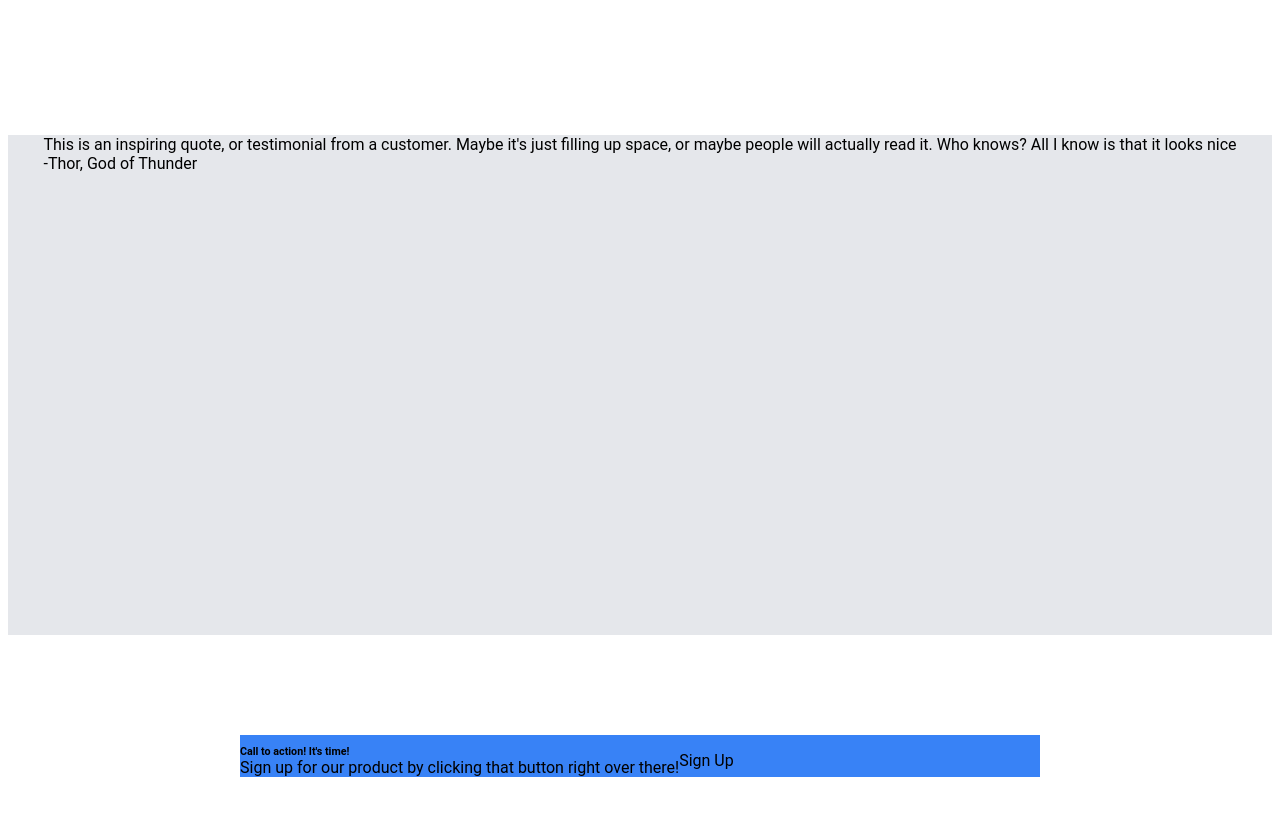
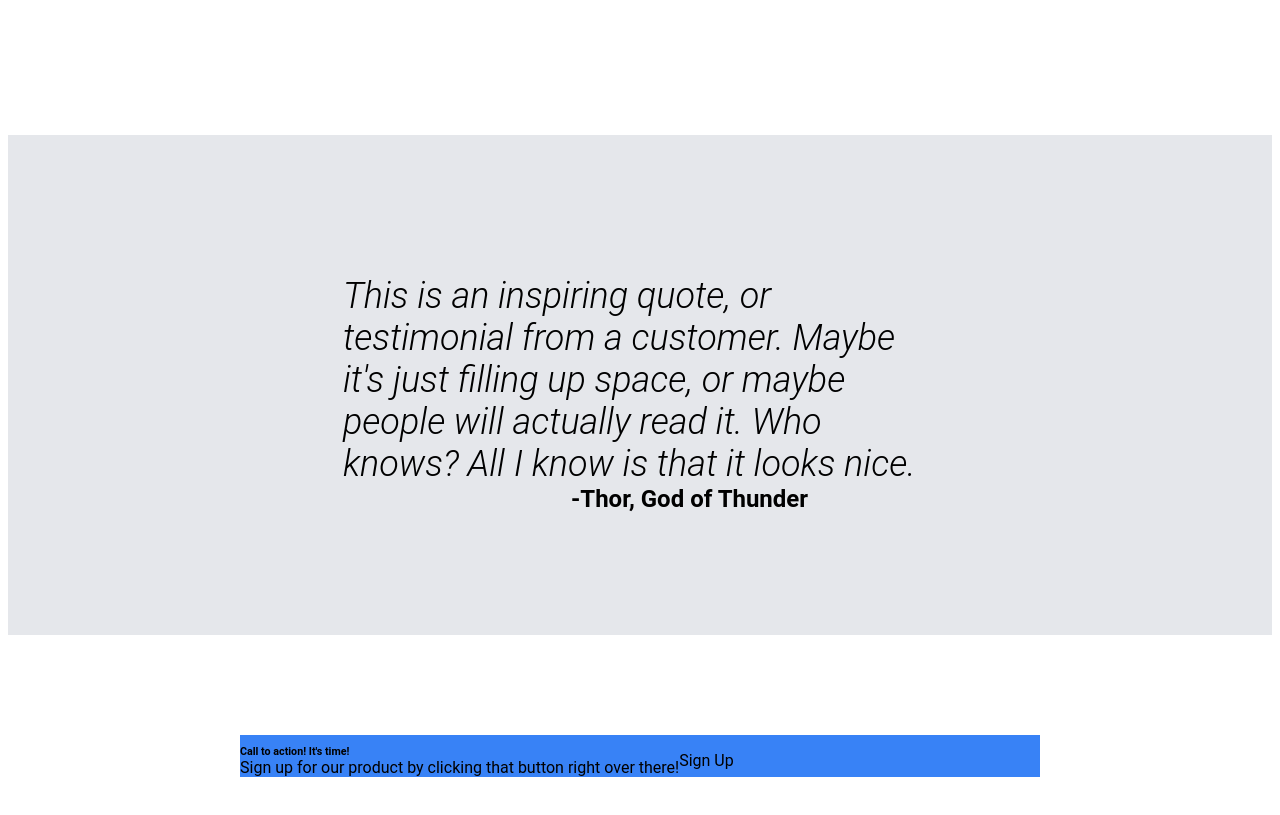
Before and after one commit to Rawrrz/LandingPage, a plain HTML site: page index.html in a window 1280 px wide. Shown: the part 980-1795 px from the top of the page. Drawn offline with Linux system fonts and the light colour scheme.

Commit message:
Finished section 3

```diff
--- a/index.html
+++ b/index.html
@@ -59,7 +59,7 @@
     <!-- Section 3 -->
     <div class="section-3">
         <div class="section-3-pair">
-            <div class="section-3-quote">This is an inspiring quote, or testimonial from a customer. Maybe it's just filling up space, or maybe people will actually read it. Who knows? All I know is that it looks nice</div>
+            <div class="section-3-quote"><em>This is an inspiring quote, or testimonial from a customer. Maybe it's just filling up space, or maybe people will actually read it. Who knows? All I know is that it looks nice.</em></div>
             <div class="section-3-quote-author">-Thor, God of Thunder</div>
         </div>
     </div>
--- a/style.css
+++ b/style.css
@@ -162,6 +162,27 @@ header .header-logo
     align-items: center;
 }
 
+.section-3-pair
+{
+    margin-top: 140px;
+    margin-left: 26.5%;
+    margin-right: 28%;
+}
+
+.section-3-quote
+{
+    font-size: 36px;
+    font-weight: 300;
+}
+
+.section-3-quote-author
+{
+    text-align: right;
+    font-size: 24px;
+    font-weight: bolder;
+    padding-right: 110px;
+}
+
 /* Section 4 */
 
 .section-4
```
